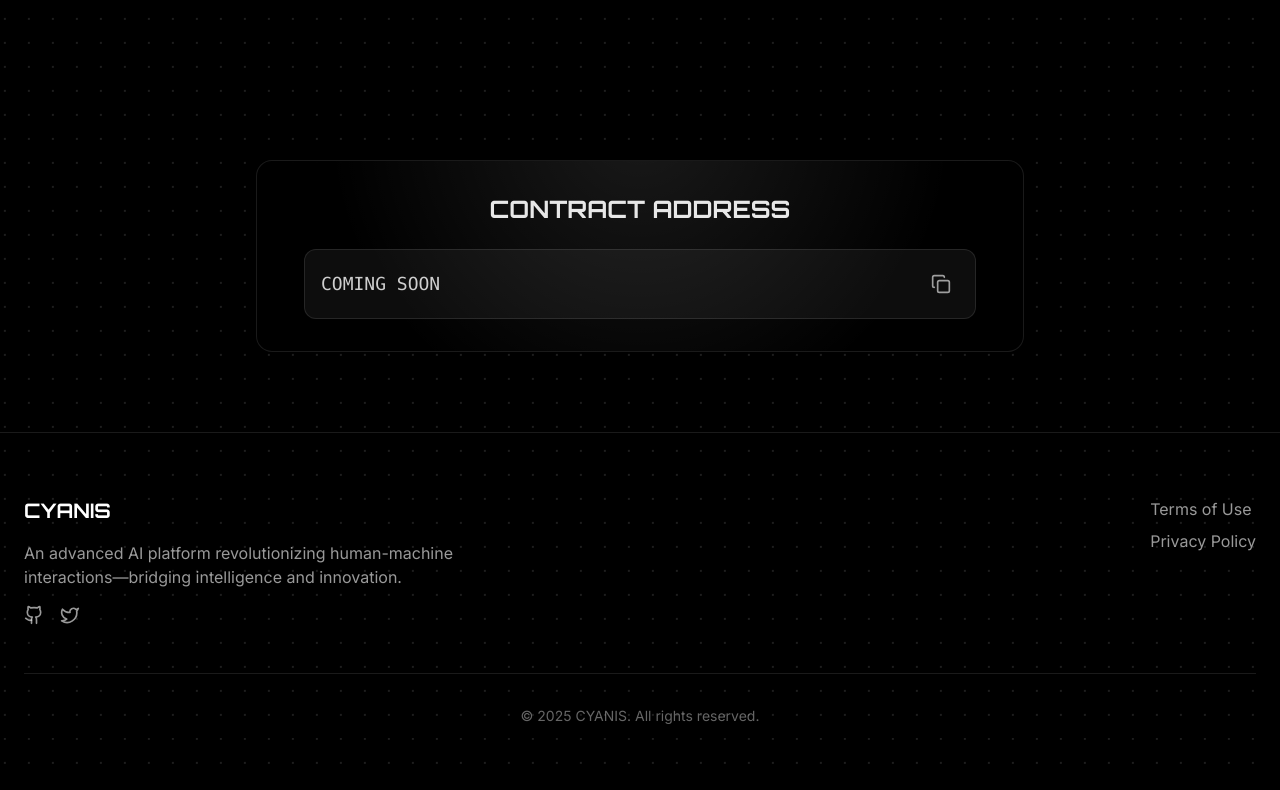
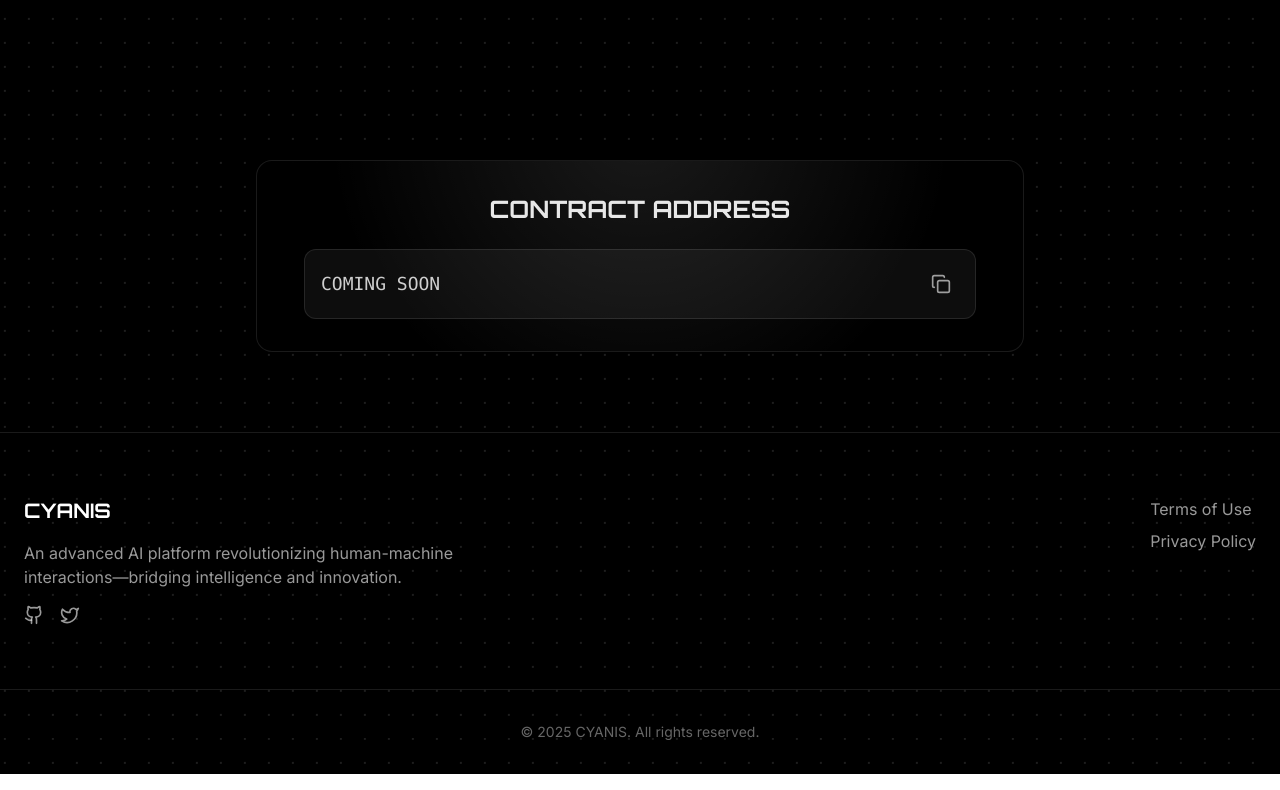
Before and after one commit to Cyanisxyz/Cyanis, a React (Vite) app: page / in a window 1280 px wide. Shown: the part 2050-2840 px from the top of the page. Built offline with nearby package versions, Linux system fonts and the light colour scheme.

Commit message:
Update footer line width

```diff
--- a/src/App.tsx
+++ b/src/App.tsx
@@ -35,7 +35,8 @@ function App() {
           <Route path="/privacy" element={<PrivacyPolicy />} />
         </Routes>
 
-        <footer className="max-w-7xl mx-auto px-6 py-16 border-t border-white/10">
+        <footer className="w-full border-t border-white/10">
+          <div className="max-w-7xl mx-auto px-6 py-16">
             <div className="flex flex-col md:flex-row justify-between items-start">
               <div className="space-y-4 md:w-1/2">
                 <Link to="/" className="text-xl font-orbitron font-bold">CYANIS</Link>
@@ -63,11 +64,14 @@ function App() {
                 </ul>
               </div>
             </div>
+          </div>
 
-          <div className="mt-12 pt-8 border-t border-white/10">
+          <div className="border-t border-white/10">
+            <div className="max-w-7xl mx-auto px-6 py-8">
               <p className="text-white/40 text-sm text-center">
                 © 2025 CYANIS. All rights reserved.
               </p>
+            </div>
           </div>
         </footer>
       </div>
```
Lines whose indentation alone changed are shown as unchanged.
